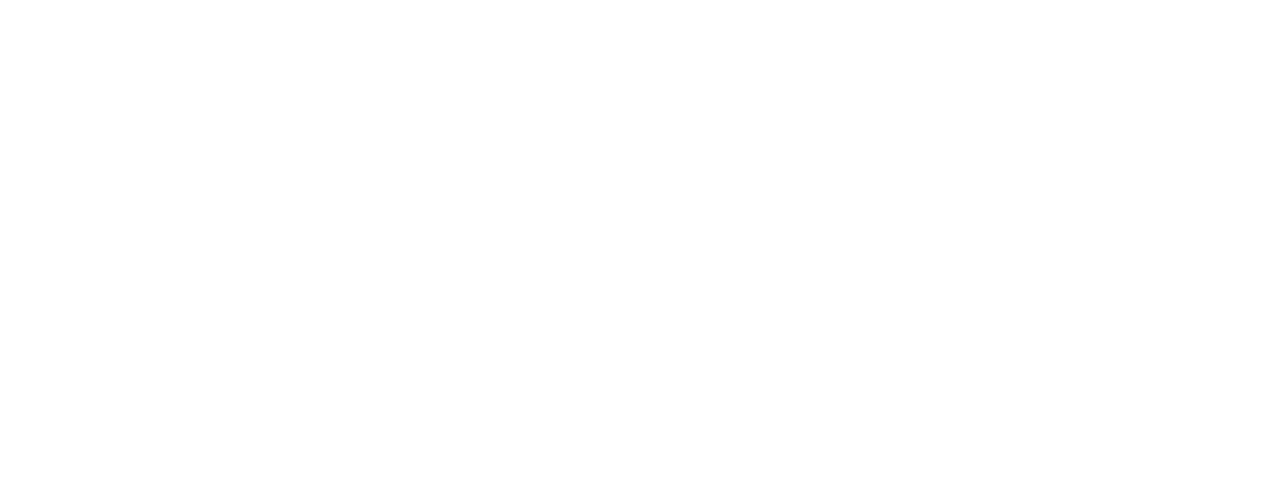
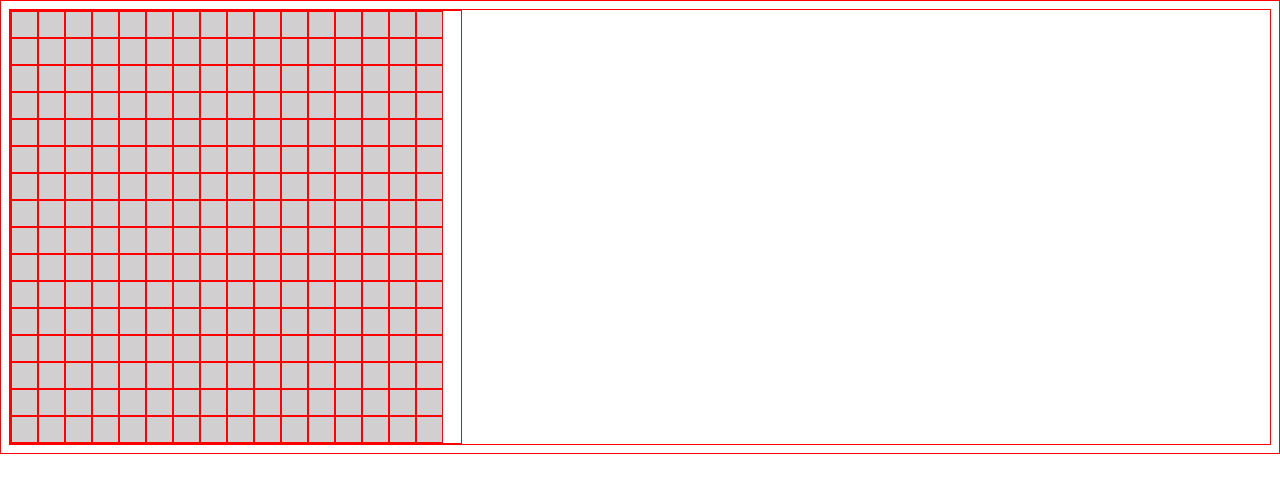
Before and after one commit to enghseb/etch-a-sketch, a plain HTML site: page index.html in a window 1280 px wide. Drawn offline with Linux system fonts and the light colour scheme.

Commit message:
Create 16*16 grid, changes background color of grid square on mouseover

```diff
--- a/index.html
+++ b/index.html
@@ -9,6 +9,6 @@
     <title>Document</title>
 </head>
 <body>
-
+    <div id="grid"></div>
 </body>
 </html>
--- a/js-file.js
+++ b/js-file.js
@@ -0,0 +1,21 @@
+squarenum = 0
+
+function createSquares() {
+    const square = document.createElement("div");
+    square.id = squarenum;
+    squarenum++
+    const insertLocation = document.getElementById("grid");
+    insertLocation.appendChild(square);
+}
+
+for (let squares = 0; squares < 256; squares++) {
+    createSquares()
+}
+
+  let test = document.getElementById("grid");
+
+  grid.addEventListener("mouseover", function( event ) {
+    // highlight the mouseenter target
+    event.target.style.backgroundColor = 'black';;
+
+  })
--- a/style.css
+++ b/style.css
@@ -0,0 +1,17 @@
+* {
+    border: solid red 1px;
+}
+
+#grid {
+    display: flex;
+    width: 450px;
+    flex-wrap: wrap;
+}
+
+
+
+#grid > div {
+    height: 25px;
+    width: 25px;
+    background-color: rgb(209, 207, 207);
+}
```
